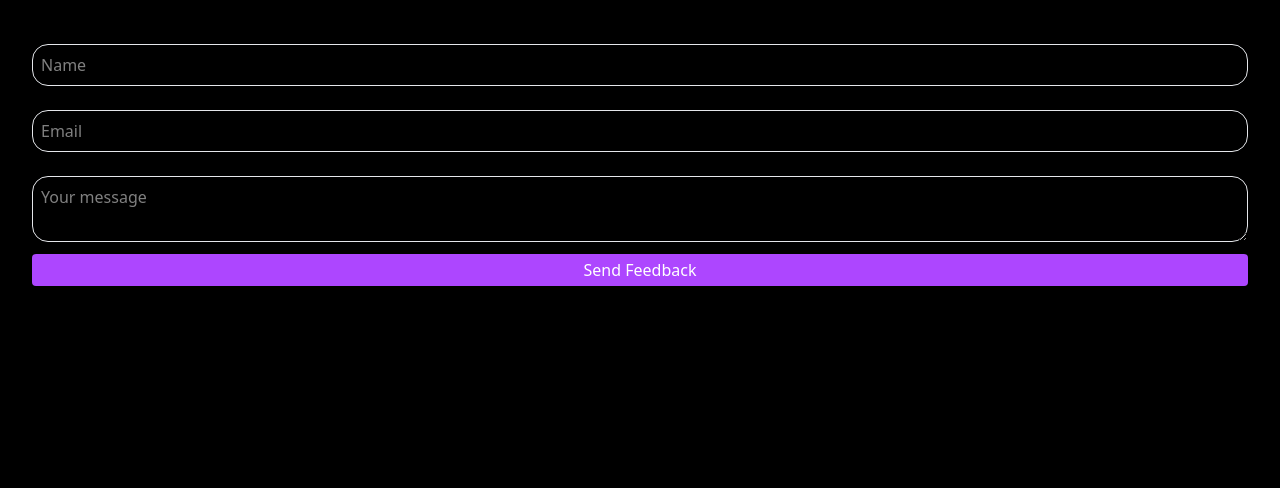
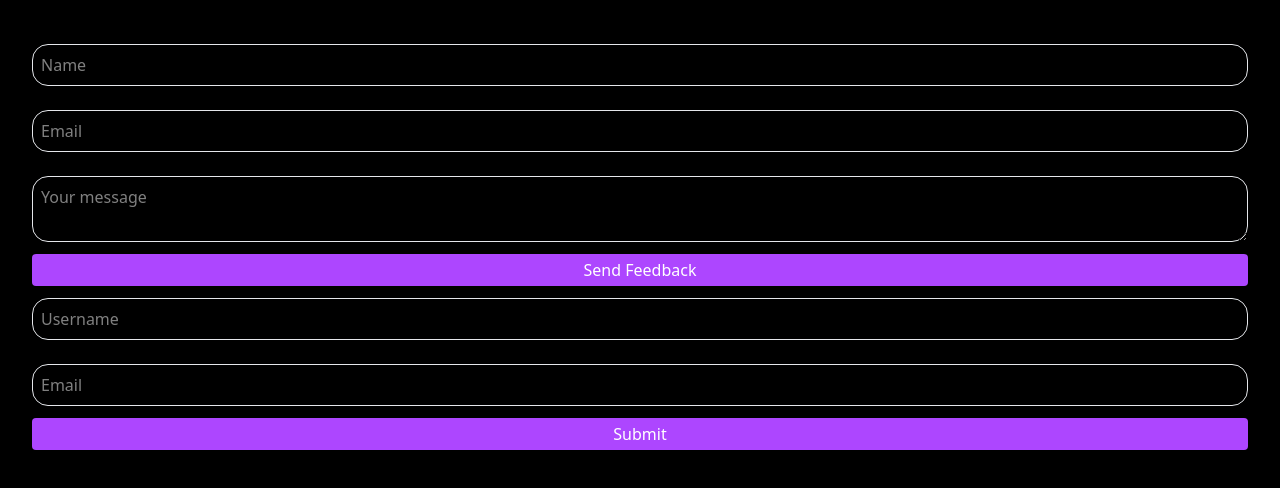
Before and after one commit to okshanaby/react-design-patterns, a React (Vite) app in the folder frontend/: page / in a window 1280 px wide. Shown: the top 488 px of the page. Built offline with nearby package versions, Linux system fonts and the light colour scheme.

Commit message:
ControlledAndUncontrolled - with uncontrolled pattern

```diff
--- a/frontend/src/day-02:controlled-and-uncontrolled-components/ControlledAndUncontrolled.jsx
+++ b/frontend/src/day-02:controlled-and-uncontrolled-components/ControlledAndUncontrolled.jsx
@@ -3,7 +3,9 @@ import "./App.css";
 // import Counter from "./state-vs-ref/components/Counter";
 // import CounterWithRef from "./state-vs-ref/components/CounterWithRef";
 // import FeedbackForm from "./with-no-pattern/FeedbackForm";
-import ControlledFeedbackForm from "./with-controlled-pattern/ControlledFeedbackForm";
+// import ControlledFeedbackForm from "./with-controlled-pattern/ControlledFeedbackForm";
+import UncontrolledFeedbackForm from "./with-uncontrolled-pattern/UncontrolledFeedbackForm";
+import UncontrolledFormNoRef from "./with-uncontrolled-pattern/UncontrolledFormNoRef";
 
 const ControlledAndUncontrolled = () => {
   return (
@@ -12,7 +14,9 @@ const ControlledAndUncontrolled = () => {
       <AutoFocusInput />
       <CounterWithRef /> */}
       {/* <FeedbackForm /> */}
-      <ControlledFeedbackForm />
+      {/* <ControlledFeedbackForm /> */}
+      <UncontrolledFeedbackForm />
+      <UncontrolledFormNoRef />
     </div>
   );
 };
--- /dev/null
+++ b/frontend/src/day-02:controlled-and-uncontrolled-components/with-uncontrolled-pattern/UncontrolledFeedbackForm.tsx
@@ -0,0 +1,56 @@
+import React, { useRef } from "react";
+
+export default function UncontrolledFeedbackForm() {
+  const nameRef = useRef<HTMLInputElement>(null);
+  const emailRef = useRef<HTMLInputElement>(null);
+  const messageRef = useRef<HTMLTextAreaElement>(null);
+
+  console.log("Hello from UncontrolledFeedbackForm");
+
+  const handleSubmit = (e: React.FormEvent<HTMLFormElement>) => {
+    e.preventDefault();
+    const name = nameRef.current?.value ?? "";
+    const email = emailRef.current?.value ?? "";
+    const message = messageRef.current?.value ?? "";
+
+    if (!name) {
+      nameRef.current?.focus();
+      return;
+    }
+    if (!email.includes("@")) {
+      emailRef.current?.focus();
+      return;
+    }
+    if (!message) {
+      messageRef.current?.focus();
+      return;
+    }
+
+    console.log("Form submitted:", { name, email, message });
+  };
+
+  return (
+    <form className="flex flex-col" onSubmit={handleSubmit}>
+      <input
+        className="border rounded-2xl p-2 my-3"
+        type="text"
+        ref={nameRef}
+        placeholder="Name"
+      />
+      <input
+        className="border rounded-2xl p-2 my-3"
+        type="email"
+        ref={emailRef}
+        placeholder="Email"
+      />
+      <textarea
+        className="border rounded-2xl p-2 my-3"
+        ref={messageRef}
+        placeholder="Your message"
+      />
+      <button className="bg-purple-500 text-white p-1 rounded" type="submit">
+        Send Feedback
+      </button>
+    </form>
+  );
+}
--- /dev/null
+++ b/frontend/src/day-02:controlled-and-uncontrolled-components/with-uncontrolled-pattern/UncontrolledFormNoRef.tsx
@@ -0,0 +1,38 @@
+import React from "react";
+
+export default function UncontrolledFormNoRef() {
+  console.log("Hello from UncontrolledFormNoRef");
+
+  const handleSubmit = (e: React.FormEvent<HTMLFormElement>) => {
+    e.preventDefault();
+
+    // Use FormData API to grab values directly
+    const formData = new FormData(e.currentTarget);
+    const data = Object.fromEntries(formData.entries()) as {
+      username: string;
+      email: string;
+      [key: string]: FormDataEntryValue;
+    };
+
+    console.log("Form Data:", data);
+  };
+
+  return (
+    <form className="flex flex-col" onSubmit={handleSubmit}>
+      <input
+        className="border rounded-2xl p-2 my-3"
+        name="username"
+        placeholder="Username"
+      />
+      <input
+        className="border rounded-2xl p-2 my-3"
+        name="email"
+        type="email"
+        placeholder="Email"
+      />
+      <button className="bg-purple-500 text-white p-1 rounded" type="submit">
+        Submit
+      </button>
+    </form>
+  );
+}
```
